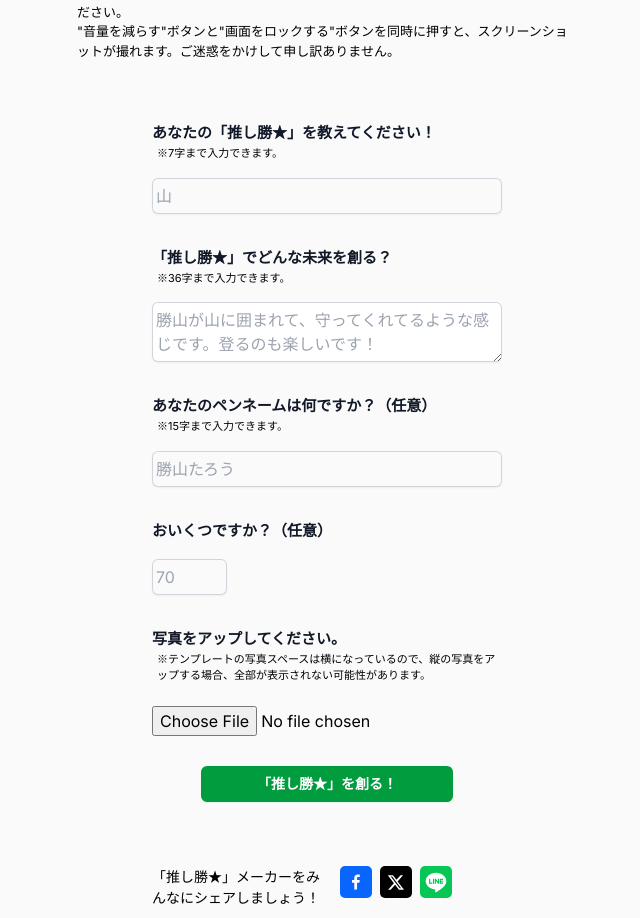
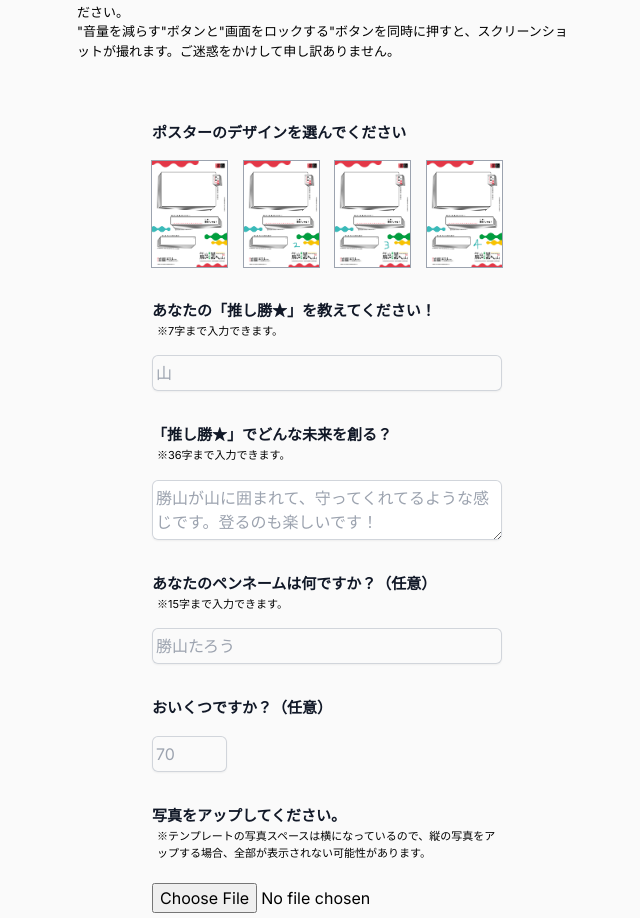
Before and after one commit to cicada-1/oshikatsu-maker-test, a Next.js app: page / in a window 1280 px wide. Shown: the part 1265-2183 px from the top of the page, without its empty margins (313-953 px from the left). Built offline with nearby package versions, Linux system fonts and the light colour scheme.

Commit message:
Added design options as radio buttons in form

```diff
--- a/app/components/form.tsx
+++ b/app/components/form.tsx
@@ -2,6 +2,10 @@
 import React from 'react';
 import { useState } from 'react';
 import Image from 'next/image';
+import templateRed from '../assets/images/oshikatsu-template.jpg';
+import templateBlue from '../assets/images/oshikatsu-template-2.jpg';
+import templateGreen from '../assets/images/oshikatsu-template-3.jpg';
+import templateYellow from '../assets/images/oshikatsu-template-4.jpg';
 import ShareButtons from './share-buttons';
 import Output from './output';
 
@@ -47,6 +51,7 @@ export default function Form(props: any) {
   let formShow = props.setLanguage ? formInfo.Japanese : formInfo.English;
 
   const [formData, setFormData] = useState({
+    design: '',
     oshikatsu: '',
     mirai: '',
     penname: '',
@@ -59,6 +64,7 @@ export default function Form(props: any) {
   const [submittedImage, setSubmittedImage] = useState(null);
 
   const [submittedText, setSubmittedText] = useState({
+    design: '',
     oshikatsu: '',
     mirai: '',
     penname: '',
@@ -101,6 +107,7 @@ export default function Form(props: any) {
     setSubmittedImage(e.target.image.files[0]);
     setSubmittedText({
       ...submittedText,
+      [e.target.design.name]: e.target.design.value,
       [e.target.oshikatsu.name]: e.target.oshikatsu.value,
       [e.target.mirai.name]: e.target.mirai.value,
       [e.target.penname.name]: e.target.penname.value,
@@ -114,6 +121,69 @@ export default function Form(props: any) {
       <form id="form" onSubmit={handleSubmit} className="p-5">
         <div className="space-y-5 flex flex-col items-center">
           <div className="form mt-5 grid grid-cols-1 gap-x-6 gap-y-8">
+            <div className="col-span-full">
+              <label htmlFor="design" className="form-heading block font-semibold leading-6 text-gray-900">
+                ポスターのデザインを選んでください
+              </label>
+              <div className="design-options flex mt-4 justify-between">
+                <label>
+                  <input
+                    type="radio"
+                    name="design"
+                    value="red"
+                    required={true}
+                    className="design-1 hidden"
+                  />
+                  <img
+                    className="design-1-image"
+                    src={templateRed.src}
+                    alt="not found"
+                  />
+                </label>
+                <label>
+                  <input
+                    type="radio"
+                    name="design"
+                    value="blue"
+                    required={true}
+                    className="design-2 hidden"
+                  />
+                  <img
+                    className="design-2-image"
+                    src={templateBlue.src}
+                    alt="not found"
+                  />
+                </label>
+                <label>
+                  <input
+                    type="radio"
+                    name="design"
+                    value="green"
+                    required={true}
+                    className="design-3 hidden"
+                  />
+                  <img
+                    className="design-3-image"
+                    src={templateGreen.src}
+                    alt="not found"
+                  />
+                </label>
+                <label>
+                  <input
+                    type="radio"
+                    name="design"
+                    value="yellow"
+                    required={true}
+                    className="design-4 hidden"
+                  />
+                  <img
+                    className="design-4-image"
+                    src={templateYellow.src}
+                    alt="not found"
+                  />
+                </label>
+              </div>
+            </div>
             <div className="col-span-full">
               <label htmlFor="oshikatsu" className="form-heading block font-semibold leading-6 text-gray-900">
                 {formShow.oshikatsuQuestion}
--- a/app/globals.css
+++ b/app/globals.css
@@ -84,6 +84,26 @@ body {
 
 .form-field {
   max-width: 350px;
+}
+
+[type=radio] {
+  position: absolute;
+  opacity: 0;
+  width: 0;
+  height: 0;
+}
+
+[type=radio] + img {
+  cursor: pointer;
+  outline: 1px solid #9ca3af;
+}
+
+[type=radio]:checked + img {
+  outline: 2px solid #3AB8B4;
+}
+
+.design-1-image, .design-2-image, .design-3-image, .design-4-image {
+  width: 75px;
 }
 
 .age-container, .age {
```
